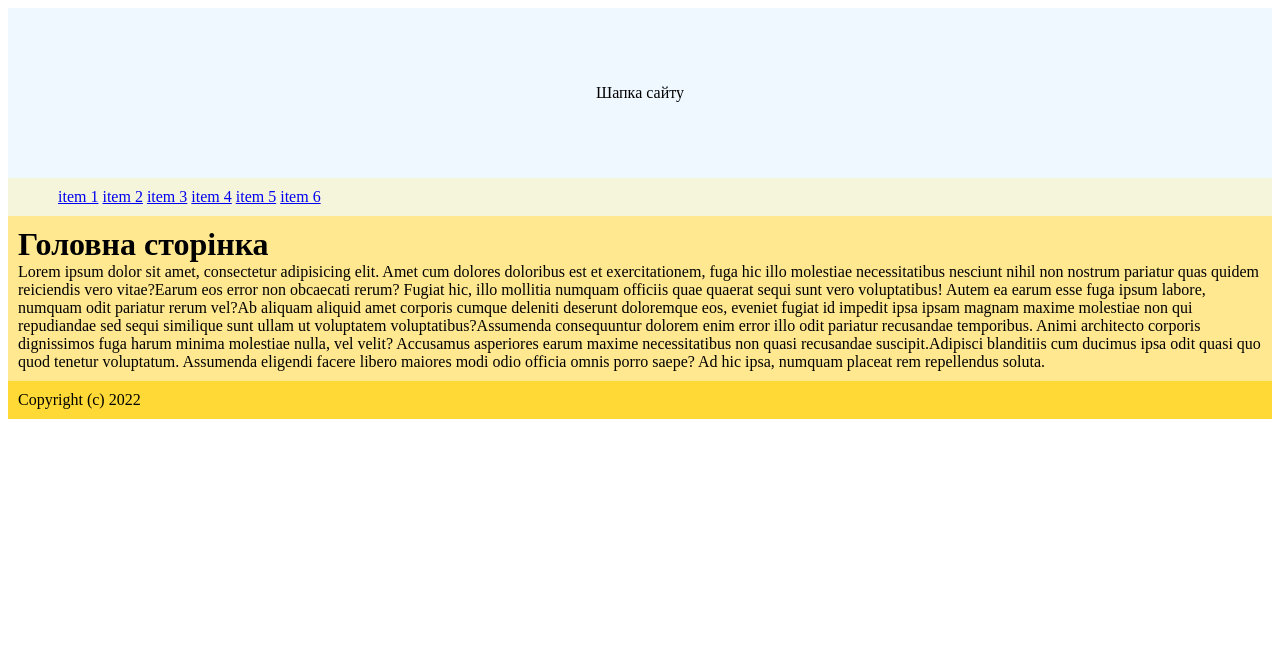
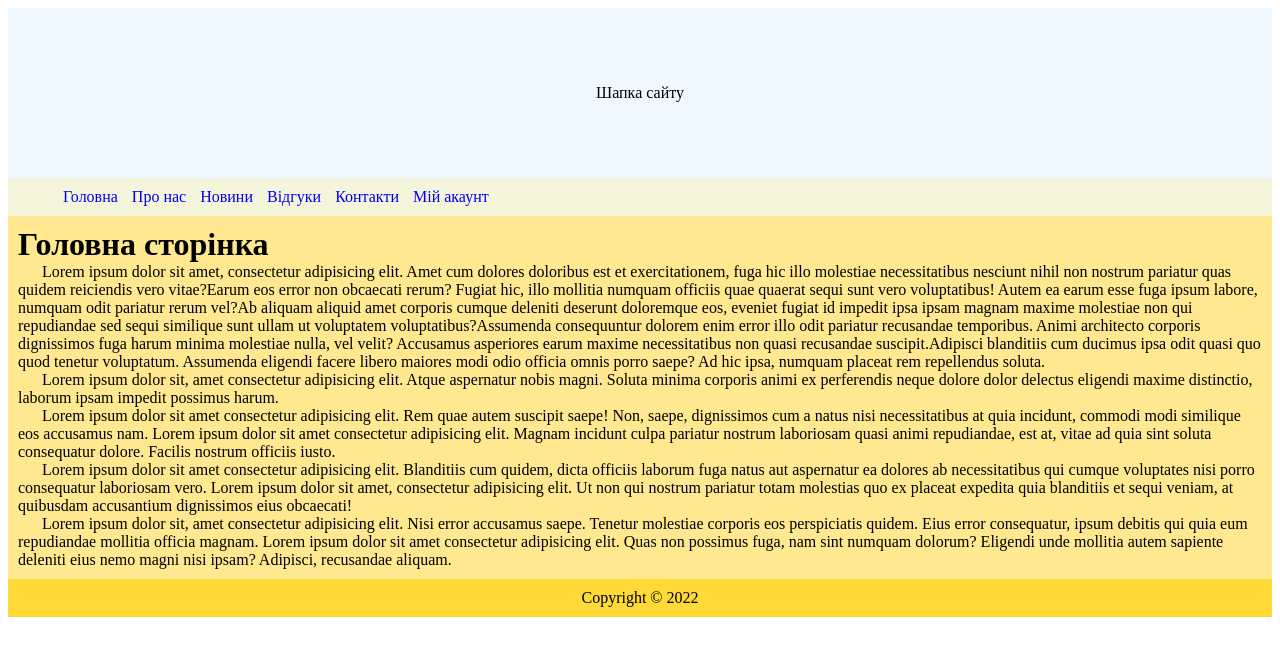
Before and after one commit to AndriyMorozov/prakt03, a plain HTML site: page index.html in a window 1280 px wide. Drawn offline with Linux system fonts and the light colour scheme.

Commit message:
change of files index.html and style.css

```diff
--- a/index.html
+++ b/index.html
@@ -11,20 +11,24 @@
     </header>
     <div id="menu">
         <ul>
-            <li><a href="#">item 1</a></li>
-            <li><a href="#">item 2</a></li>
-            <li><a href="#">item 3</a></li>
-            <li><a href="#">item 4</a></li>
-            <li><a href="#">item 5</a></li>
-            <li><a href="#">item 6</a></li>
+            <li><a href="#">Головна</a></li>
+            <li><a href="#">Про нас</a></li>
+            <li><a href="#">Новини</a></li>
+            <li><a href="#">Відгуки</a></li>
+            <li><a href="#">Контакти</a></li>
+            <li><a href="#">Мій акаунт</a></li>
         </ul>
     </div>
     <main>
         <h1>Головна сторінка</h1>
         <p><span>Lorem ipsum dolor sit amet, consectetur adipisicing elit. Amet cum dolores doloribus est et exercitationem, fuga hic illo molestiae necessitatibus nesciunt nihil non nostrum pariatur quas quidem reiciendis vero vitae?</span><span>Earum eos error non obcaecati rerum? Fugiat hic, illo mollitia numquam officiis quae quaerat sequi sunt vero voluptatibus! Autem ea earum esse fuga ipsum labore, numquam odit pariatur rerum vel?</span><span>Ab aliquam aliquid amet corporis cumque deleniti deserunt doloremque eos, eveniet fugiat id impedit ipsa ipsam magnam maxime molestiae non qui repudiandae sed sequi similique sunt ullam ut voluptatem voluptatibus?</span><span>Assumenda consequuntur dolorem enim error illo odit pariatur recusandae temporibus. Animi architecto corporis dignissimos fuga harum minima molestiae nulla, vel velit? Accusamus asperiores earum maxime necessitatibus non quasi recusandae suscipit.</span><span>Adipisci blanditiis cum ducimus ipsa odit quasi quo quod tenetur voluptatum. Assumenda eligendi facere libero maiores modi odio officia omnis porro saepe? Ad hic ipsa, numquam placeat rem repellendus soluta.</span></p>
+        <p>Lorem ipsum dolor sit, amet consectetur adipisicing elit. Atque aspernatur nobis magni. Soluta minima corporis animi ex perferendis neque dolore dolor delectus eligendi maxime distinctio, laborum ipsam impedit possimus harum.</p>
+        <p>Lorem ipsum dolor sit amet consectetur adipisicing elit. Rem quae autem suscipit saepe! Non, saepe, dignissimos cum a natus nisi necessitatibus at quia incidunt, commodi modi similique eos accusamus nam. Lorem ipsum dolor sit amet consectetur adipisicing elit. Magnam incidunt culpa pariatur nostrum laboriosam quasi animi repudiandae, est at, vitae ad quia sint soluta consequatur dolore. Facilis nostrum officiis iusto.</p>
+        <p>Lorem ipsum dolor sit amet consectetur adipisicing elit. Blanditiis cum quidem, dicta officiis laborum fuga natus aut aspernatur ea dolores ab necessitatibus qui cumque voluptates nisi porro consequatur laboriosam vero. Lorem ipsum dolor sit amet, consectetur adipisicing elit. Ut non qui nostrum pariatur totam molestias quo ex placeat expedita quia blanditiis et sequi veniam, at quibusdam accusantium dignissimos eius obcaecati!</p>
+        <p>Lorem ipsum dolor sit, amet consectetur adipisicing elit. Nisi error accusamus saepe. Tenetur molestiae corporis eos perspiciatis quidem. Eius error consequatur, ipsum debitis qui quia eum repudiandae mollitia officia magnam. Lorem ipsum dolor sit amet consectetur adipisicing elit. Quas non possimus fuga, nam sint numquam dolorum? Eligendi unde mollitia autem sapiente deleniti eius nemo magni nisi ipsam? Adipisci, recusandae aliquam.</p>
     </main>
     <footer>
-        Copyright (c) 2022
+        Copyright © 2022
     </footer>
 </body>
 </html>
--- a/style.css
+++ b/style.css
@@ -12,17 +12,19 @@ main {
 }
 footer {
     background-color: #ffda36;
+    text-align: center;
 }
 ul {
     list-style-type: none;
 }
 ul li {
-    margin : 0;
+    margin : 0 5px;
     padding: 0;
     display: inline-block;
 }
 ul li a {
     display: inline-block;
+    text-decoration: none;
 }
 h1, p, ul {
     margin: 0;
@@ -30,3 +32,6 @@ h1, p, ul {
 header, #menu, main, footer {
     padding: 10px;
 }
+p{
+    text-indent: 1.5em;
+}
```
